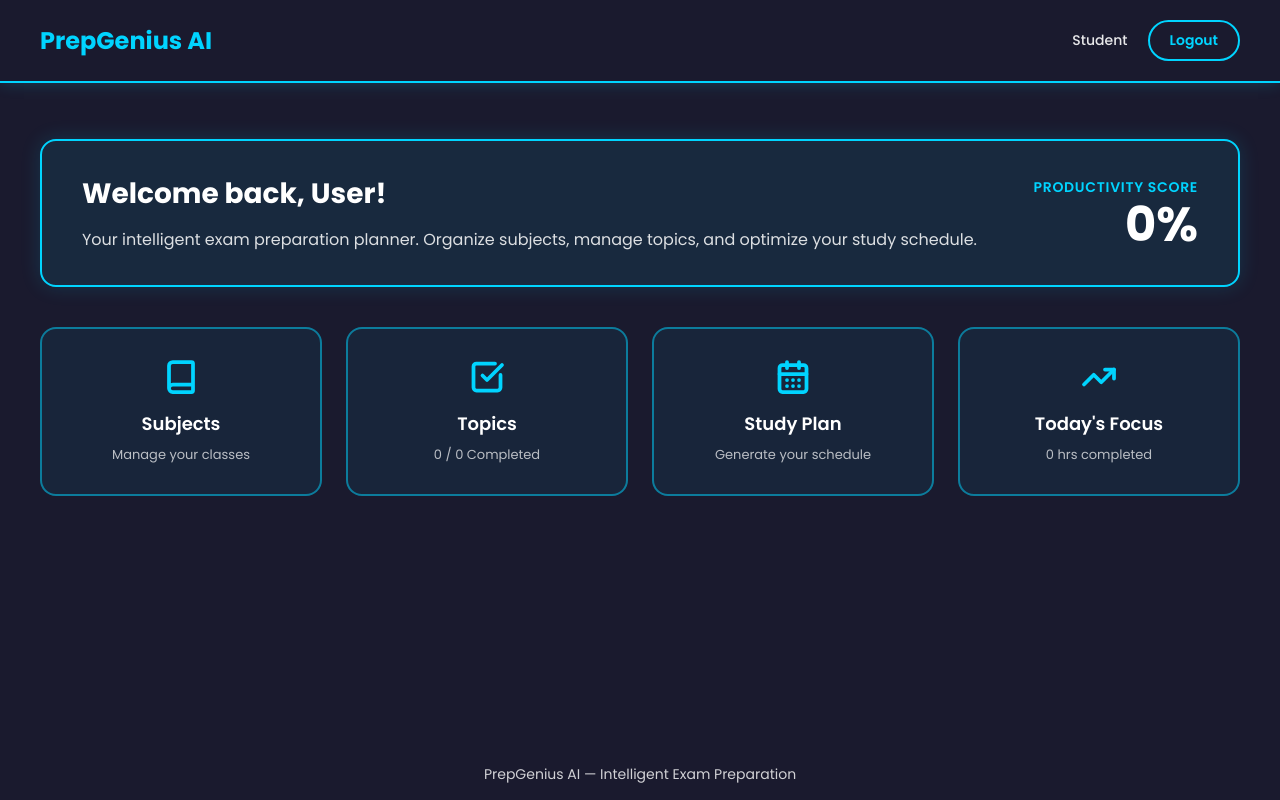
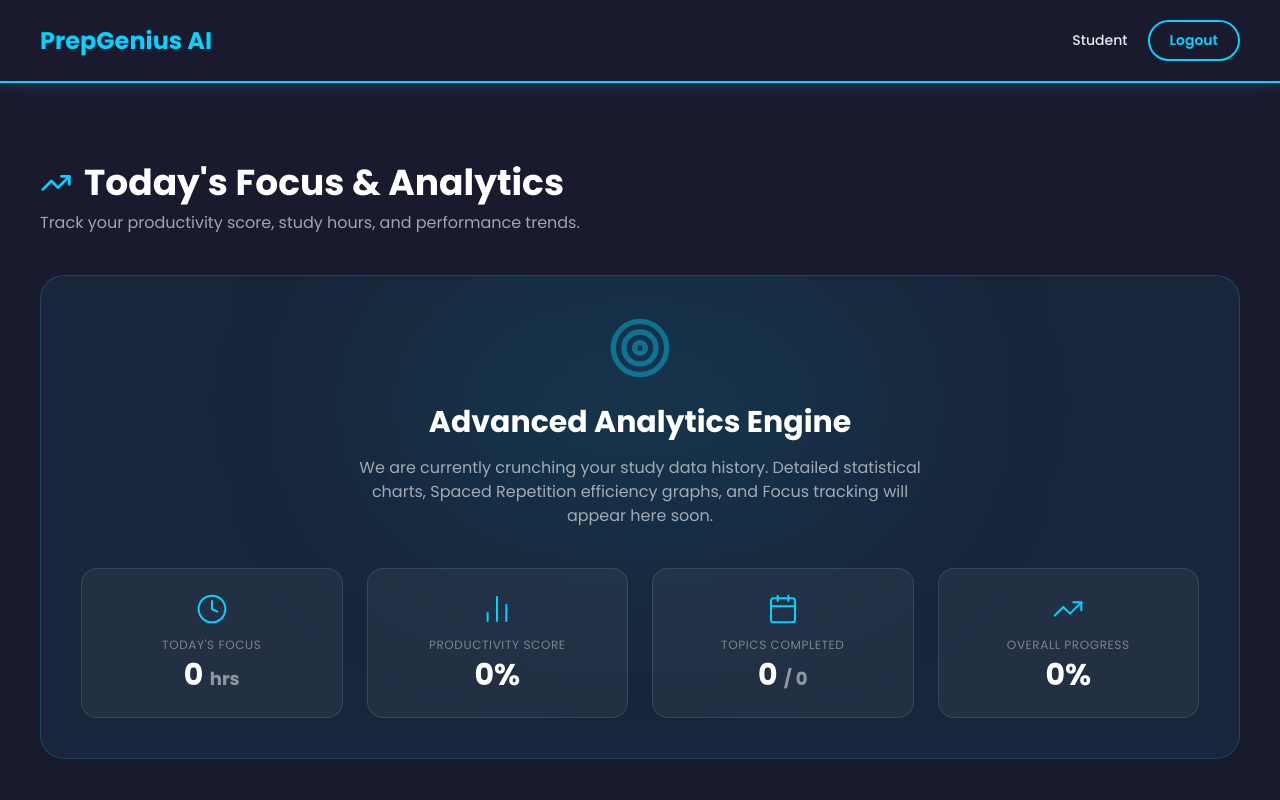
Before and after one commit to VanshMiglani007/prepgenius-ai, a React app in the folder client/: page /analytics in a window 1280 px wide. Before the commit this address led to /dashboard. Built offline with nearby package versions, Linux system fonts and the light colour scheme; the HTML template or start-up script is replaced by a standard one.

Commit message:
feat: Fixed topic enum validation bugs, resolved transparent dropdowns, and built initial Analytics page for Today's Focus link

```diff
--- a/client/src/App.jsx
+++ b/client/src/App.jsx
@@ -7,6 +7,7 @@ import Landing from './pages/Landing'; // Newly created landing demo
 import Subjects from './pages/Subjects'; // New Subjects View
 import Topics from './pages/Topics'; // New Topics View
 import StudyPlan from './pages/StudyPlan'; // New StudyPlan View
+import Analytics from './pages/Analytics'; // New Analytics View
 
 class ErrorBoundary extends Component {
   state = { hasError: false, error: null };
@@ -38,7 +39,7 @@ function App() {
             <Route path="/subjects" element={<Subjects />} />
             <Route path="/topics" element={<Topics />} />
             <Route path="/study-plan" element={<StudyPlan />} />
-            <Route path="/analytics" element={<Navigate to="/dashboard" replace />} />
+            <Route path="/analytics" element={<Analytics />} />
 
           </Routes>
         </div>
--- /dev/null
+++ b/client/src/pages/Analytics.jsx
@@ -0,0 +1,84 @@
+import React, { useState, useEffect } from 'react';
+import Navbar from '../components/Navbar';
+import { useAuth } from '../context/AuthContext';
+import { Target, BarChart2, TrendingUp, Calendar, Clock } from 'lucide-react';
+import api from '../services/api';
+
+const Analytics = () => {
+  const { user } = useAuth();
+  const [stats, setStats] = useState({
+    topicsCompleted: 0,
+    totalTopics: 0,
+    productivityScore: 0,
+    dailyStudyHours: 0,
+    overallProgress: 0,
+  });
+
+  useEffect(() => {
+    const fetchStats = async () => {
+      try {
+        const res = await api.get('/analytics/dashboard');
+        if (res.data.success) {
+          setStats(res.data.data);
+        }
+      } catch (error) {
+        console.error("Failed to fetch analytics:", error);
+      }
+    };
+    fetchStats();
+  }, []);
+
+  return (
+    <div className="min-h-screen flex flex-col bg-dark-bg text-white">
+      <Navbar />
+      <main className="flex-1 p-10 max-w-7xl mx-auto w-full relative">
+        <div className="mb-10">
+          <h1 className="text-4xl font-bold mb-2 flex items-center gap-3">
+            <TrendingUp className="text-primary" size={32} />
+            Today's Focus & Analytics
+          </h1>
+          <p className="text-white/60">Track your productivity score, study hours, and performance trends.</p>
+        </div>
+
+        <div className="bg-dark-surface border border-primary/20 rounded-3xl p-10 text-center relative overflow-hidden">
+           {/* Decorative background glow */}
+           <div className="absolute top-0 left-1/2 -translate-x-1/2 w-full max-w-lg h-64 bg-primary/10 blur-[100px] rounded-full pointer-events-none"></div>
+
+           <Target size={64} className="mx-auto text-primary/40 mb-6 relative z-10" />
+           <h2 className="text-3xl font-bold mb-4 text-white relative z-10">Advanced Analytics Engine</h2>
+           <p className="text-white/60 max-w-xl mx-auto mb-10 relative z-10">
+             We are currently crunching your study data history. Detailed statistical charts, Spaced Repetition efficiency graphs, and Focus tracking will appear here soon.
+           </p>
+
+           <div className="grid grid-cols-1 sm:grid-cols-2 lg:grid-cols-4 gap-6 mt-10 relative z-10">
+             <div className="bg-white/5 border border-white/10 p-6 rounded-2xl flex flex-col items-center hover:border-primary/50 transition-colors">
+               <Clock size={32} strokeWidth={1.5} className="text-primary mb-3" />
+               <h4 className="text-xs uppercase tracking-wider text-white/40 mb-1">Today's Focus</h4>
+               <p className="text-3xl font-bold text-white">{stats.dailyStudyHours} <span className="text-lg text-white/50">hrs</span></p>
+             </div>
+
+             <div className="bg-white/5 border border-white/10 p-6 rounded-2xl flex flex-col items-center hover:border-primary/50 transition-colors">
+               <BarChart2 size={32} strokeWidth={1.5} className="text-primary mb-3" />
+               <h4 className="text-xs uppercase tracking-wider text-white/40 mb-1">Productivity Score</h4>
+               <p className="text-3xl font-bold text-white">{stats.productivityScore}%</p>
+             </div>
+
+             <div className="bg-white/5 border border-white/10 p-6 rounded-2xl flex flex-col items-center hover:border-primary/50 transition-colors">
+               <Calendar size={32} strokeWidth={1.5} className="text-primary mb-3" />
+               <h4 className="text-xs uppercase tracking-wider text-white/40 mb-1">Topics Completed</h4>
+               <p className="text-3xl font-bold text-white">{stats.topicsCompleted} <span className="text-lg text-white/50">/ {stats.totalTopics}</span></p>
+             </div>
+
+             <div className="bg-white/5 border border-white/10 p-6 rounded-2xl flex flex-col items-center hover:border-primary/50 transition-colors">
+               <TrendingUp size={32} strokeWidth={1.5} className="text-primary mb-3" />
+               <h4 className="text-xs uppercase tracking-wider text-white/40 mb-1">Overall Progress</h4>
+               <p className="text-3xl font-bold text-white">{stats.overallProgress}%</p>
+             </div>
+           </div>
+        </div>
+      </main>
+    </div>
+  );
+};
+
+export default Analytics;
--- a/client/src/pages/Subjects.jsx
+++ b/client/src/pages/Subjects.jsx
@@ -175,9 +175,9 @@ const Subjects = () => {
                       onChange={(e) => setFormData({...formData, difficulty: e.target.value})}
                       className="w-full bg-[#20203a] border border-white/20 rounded-lg px-4 py-3 text-white outline-none focus:border-primary transition-colors hover:cursor-pointer"
                     >
-                      <option value="easy">Low</option>
-                      <option value="medium">Medium</option>
-                      <option value="hard">High</option>
+                      <option className="bg-[#1a1a2e] text-white" value="easy">Low</option>
+                      <option className="bg-[#1a1a2e] text-white" value="medium">Medium</option>
+                      <option className="bg-[#1a1a2e] text-white" value="hard">High</option>
                     </select>
                   </div>
                   <div>
--- a/client/src/pages/Topics.jsx
+++ b/client/src/pages/Topics.jsx
@@ -122,9 +122,9 @@ const Topics = () => {
               onChange={(e) => setFilterSubject(e.target.value)}
               className="bg-dark-surface border border-white/20 rounded-full px-4 py-3 text-sm text-white outline-none focus:border-primary transition-colors hover:cursor-pointer flex-1 md:flex-none"
             >
-              <option value="">All Subjects</option>
+              <option className="bg-[#1a1a2e] text-white" value="">All Subjects</option>
               {subjects.map(s => (
-                <option key={s._id} value={s._id}>{s.name}</option>
+                <option className="bg-[#1a1a2e] text-white" key={s._id} value={s._id}>{s.name}</option>
               ))}
             </select>
 
@@ -243,7 +243,7 @@ const Topics = () => {
                       onChange={(e) => setFormData({...formData, subjectId: e.target.value})}
                       className="w-full bg-[#20203a] border border-white/20 rounded-lg px-4 py-3 text-white outline-none focus:border-primary transition-colors hover:cursor-pointer"
                     >
-                      {subjects.map(s => <option key={s._id} value={s._id}>{s.name}</option>)}
+                      {subjects.map(s => <option className="bg-[#1a1a2e] text-white" key={s._id} value={s._id}>{s.name}</option>)}
                     </select>
                   </div>
                   <div className="grid grid-cols-2 gap-4">
@@ -254,9 +254,9 @@ const Topics = () => {
                         onChange={(e) => setFormData({...formData, difficulty: e.target.value})}
                         className="w-full bg-[#20203a] border border-white/20 rounded-lg px-4 py-3 text-white outline-none focus:border-primary transition-colors hover:cursor-pointer"
                       >
-                        <option value="Low">Low</option>
-                        <option value="Medium">Medium</option>
-                        <option value="High">High</option>
+                        <option className="bg-[#1a1a2e] text-white" value="easy">Low</option>
+                        <option className="bg-[#1a1a2e] text-white" value="medium">Medium</option>
+                        <option className="bg-[#1a1a2e] text-white" value="hard">High</option>
                       </select>
                     </div>
                     <div>
```
